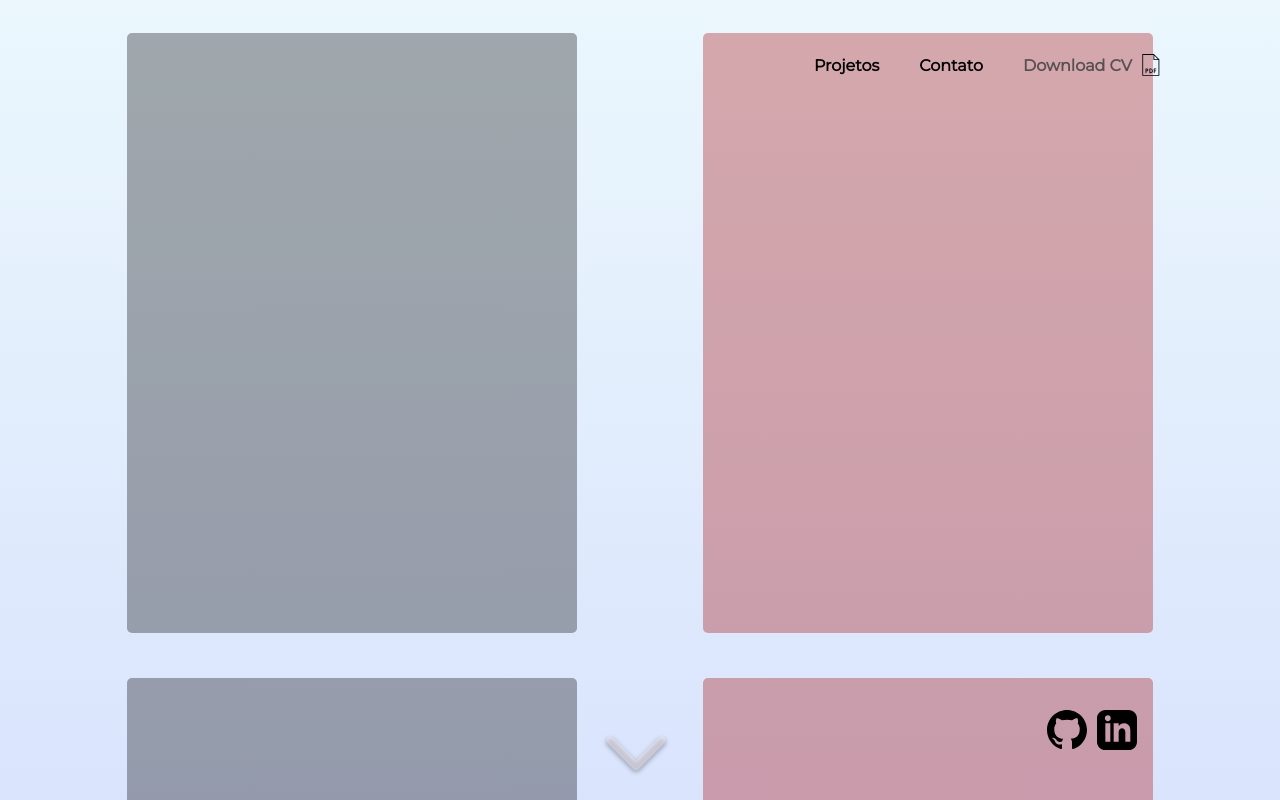
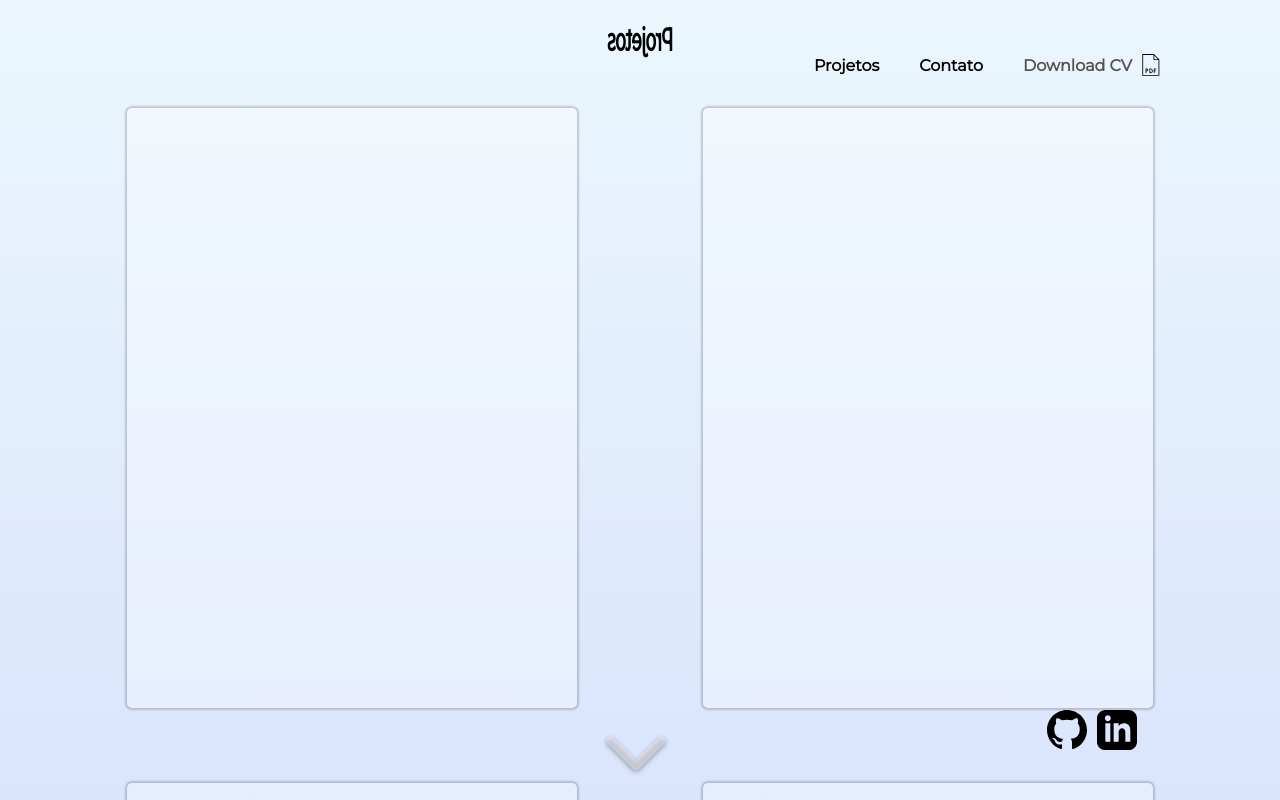
Before and after one commit to paulords95/Portfolio, a React (Create React App) app: page / in a window 1280 px wide. Shown: the top 800 px of the page. Built offline with nearby package versions, Linux system fonts and the light colour scheme.

Commit message:
added title

```diff
--- a/src/App.css
+++ b/src/App.css
@@ -100,7 +100,7 @@
   position: fixed;
   left: 47%;
   bottom: 3%;
-  transition: all 1s;
+  transition: all 0.2s;
   z-index: 10;
 }
 
@@ -150,6 +150,15 @@
 .projects {
   height: 100%;
   width: 100%;
+  text-align: center;
   padding-bottom: 50px;
   background-image: linear-gradient(rgb(235, 247, 253), rgb(206, 214, 252));
 }
+
+.projectTitle {
+  position: relative;
+  margin-top: 0px;
+  transform: scaleX(-50%);
+  top: 20px;
+  font-family: "Montserrat", sans-serif;
+}
--- a/src/App.js
+++ b/src/App.js
@@ -145,6 +145,7 @@ function App() {
       </div>
       <div className="projectsContainer">
         <div className="projects">
+          <h1 className="projectTitle">Projetos</h1>
           <Projects />
         </div>
       </div>
--- a/src/components/project.jsx
+++ b/src/components/project.jsx
@@ -4,9 +4,9 @@ const Projects = () => {
   return (
     <div className="projectsWrap">
       <div className="projectCard"></div>
-      <div className="projectCard2"></div>
       <div className="projectCard"></div>
-      <div className="projectCard2"></div>
+      <div className="projectCard"></div>
+      <div className="projectCard"></div>
     </div>
   );
 };
--- a/src/components/projects.css
+++ b/src/components/projects.css
@@ -16,17 +16,9 @@
   width: 450px;
   height: 600px;
   margin-top: 20px;
-  background-color: rgba(0, 0, 0, 0.322);
+  background-color: rgba(255, 253, 253, 0.322);
   border-radius: 5px;
-}
-
-.projectCard2 {
-  position: relative;
-  margin-top: 20px;
-  width: 450px;
-  height: 600px;
-  background-color: rgba(165, 14, 14, 0.336);
-  border-radius: 5px;
+  box-shadow: 0px 0px 2px 2px rgba(0, 0, 0, 0.185);
 }
 
 @media only screen and (min-width: 900px) {
```
